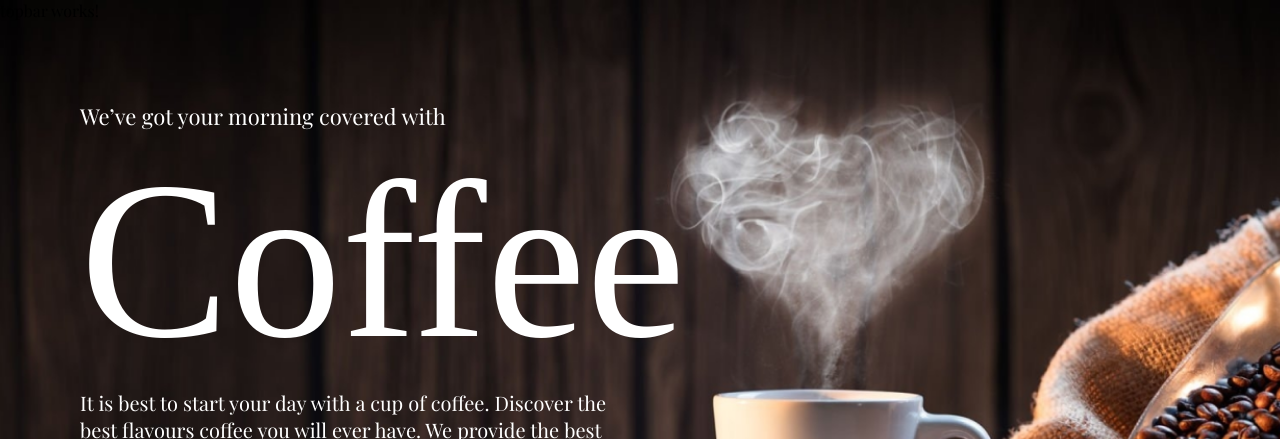
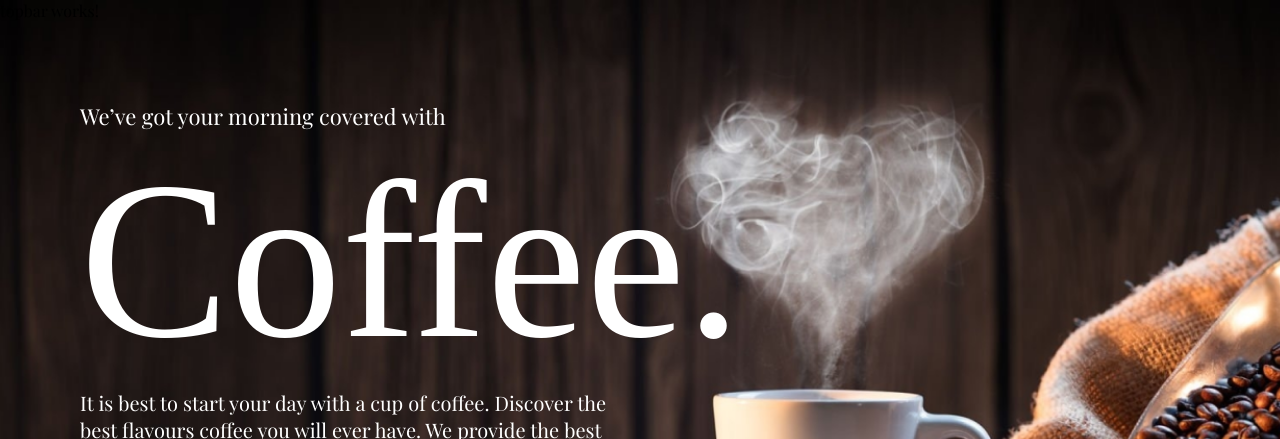
Before and after one commit to jummie-jk/Coffee-shop, an Angular app: page / in a window 1280 px wide. Shown: the top 439 px of the page. Built offline with nearby package versions, Linux system fonts and the light colour scheme; a web font is replaced by a local one.

Commit message:
Fixed the dependency issue

```diff
--- a/package.json
+++ b/package.json
@@ -18,7 +18,6 @@
     "@angular/platform-browser": "^16.2.0",
     "@angular/platform-browser-dynamic": "^16.2.0",
     "@angular/router": "^16.2.0",
-    "angular-typing-animation": "^0.5.4",
     "rxjs": "~7.8.0",
     "tslib": "^2.3.0",
     "zone.js": "~0.13.0"
--- a/src/app/home-page/home-page.component.html
+++ b/src/app/home-page/home-page.component.html
@@ -3,7 +3,7 @@
     <section class="home-page-sub">
         <div>
             <p class="coffee-welcome-text">We’ve got your morning covered with</p>
-            <p class="coffee-text typewriter">Coffee</p>
+            <p class="coffee-text typewriter">Coffee.</p>
             <p class="coffee-text-sub">It is best to start your day with a cup of coffee. Discover the <br>
                 best flavours coffee you will ever have. We provide the best <br>
                 for our customers.
```
Also changed, not shown: 1 other file (tests, documents, lock files or other folders).
